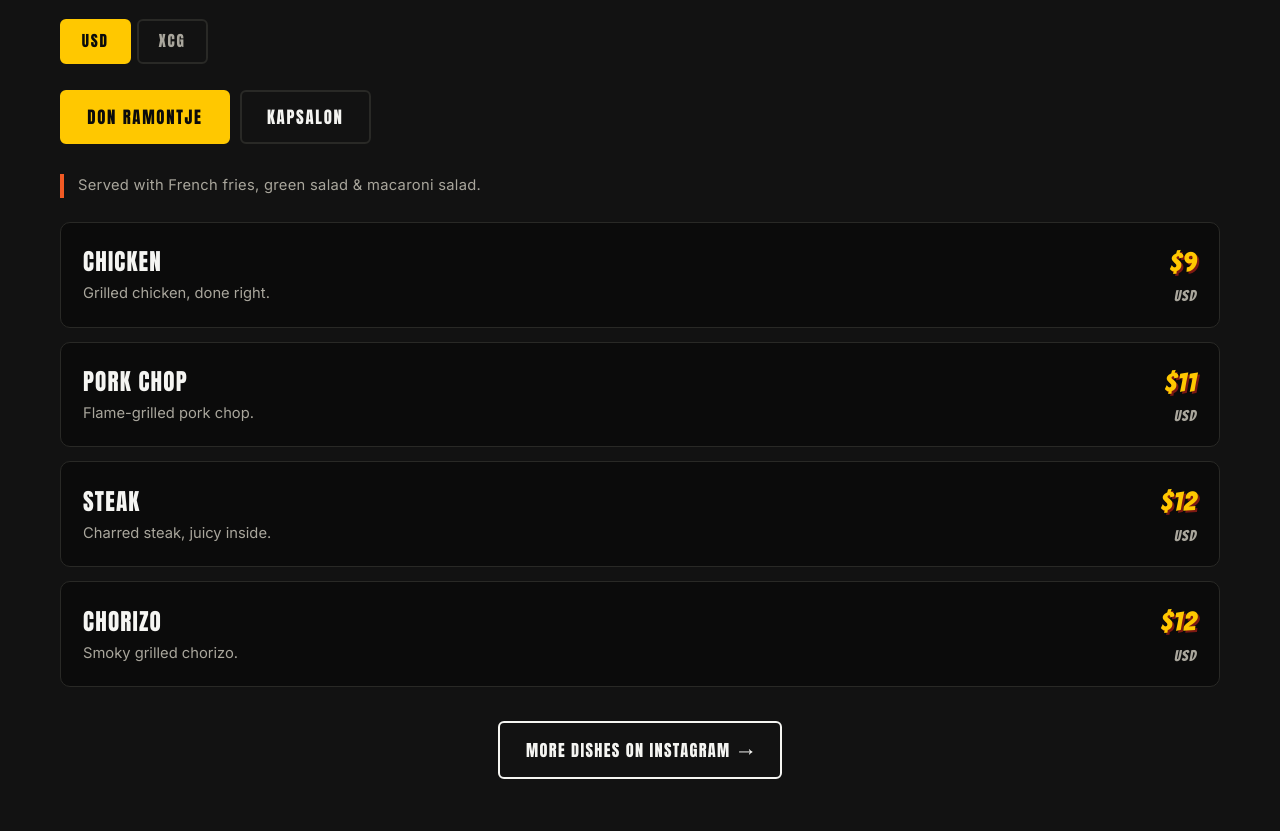
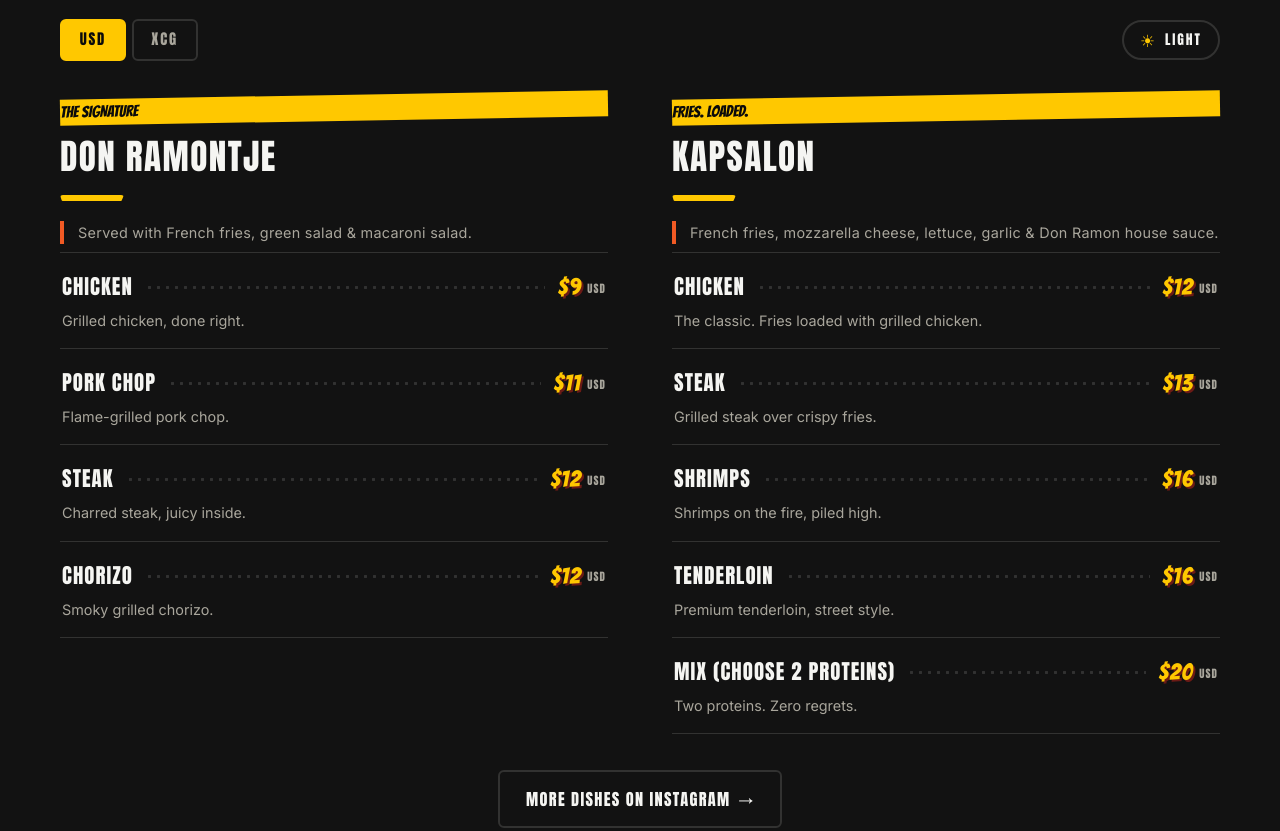
Before and after one commit to kraken545/donramontje, a plain HTML site: page site/index.html in a window 1280 px wide. Shown: the part 1220-2051 px from the top of the page. Drawn offline with Linux system fonts and the light colour scheme.

Commit message:
Menú rediseñado: paneles lado a lado estilo menu-board, toggle claro/oscuro solo sección menú, fix scroll-margin anclas QR

```diff
--- a/site/assets/css/style.css
+++ b/site/assets/css/style.css
@@ -287,6 +287,7 @@ button { font: inherit; color: inherit; background: none; border: 0; cursor: poi
 
 /* ---------- sections ---------- */
 .section { padding: clamp(64px, 10vh, 110px) 0; position: relative; }
+section[id] { scroll-margin-top: 76px; }
 
 .section-head { margin-bottom: 42px; }
 .section-kicker {
@@ -307,69 +308,139 @@ button { font: inherit; color: inherit; background: none; border: 0; cursor: poi
 .section-sub { color: var(--muted); max-width: 52ch; margin-top: 16px; font-size: 1.05rem; }
 .section-sub strong { color: var(--yellow); font-weight: 600; }
 
-/* ---------- menu ---------- */
-.menu-section { background: radial-gradient(700px 380px at 50% 0%, rgba(255,200,0,.06), transparent 70%), var(--ink); }
+/* ---------- menu (con tema propio claro/oscuro) ---------- */
+.menu-section {
+  --ms-bg: var(--ink);
+  --ms-text: var(--white);
+  --ms-muted: var(--muted);
+  --ms-line: rgba(245,245,242,.14);
+  --ms-price: var(--yellow);
+  --ms-glow: rgba(255,200,0,.06);
+  background:
+    radial-gradient(700px 380px at 50% 0%, var(--ms-glow), transparent 70%),
+    var(--ms-bg);
+  color: var(--ms-text);
+  transition: background .35s ease, color .35s ease;
+}
+.menu-section[data-theme="light"] {
+  --ms-bg: #F7F4EC;
+  --ms-text: #16150F;
+  --ms-muted: #5C594E;
+  --ms-line: rgba(22,21,15,.16);
+  --ms-price: #9A6B00;
+  --ms-glow: rgba(255,200,0,.18);
+}
+.menu-section .section-sub { color: var(--ms-muted); }
+.menu-section .section-sub strong { color: var(--ms-price); }
 
-.currency-toggle {
-  display: flex; gap: 6px; margin-bottom: 26px;
+.menu-toolbar {
+  display: flex; justify-content: space-between; align-items: center;
+  gap: 14px; flex-wrap: wrap; margin-bottom: 34px;
 }
+.currency-toggle { display: flex; gap: 6px; }
 .currency-btn {
-  font-family: var(--font-display); font-size: .95rem; letter-spacing: .12em;
-  padding: .55em 1.3em; border-radius: 6px;
-  border: 2px solid var(--line); color: var(--muted);
+  font-family: var(--font-display); font-size: .92rem; letter-spacing: .12em;
+  padding: .5em 1.2em; border-radius: 6px;
+  border: 2px solid var(--ms-line); color: var(--ms-muted);
+  background: transparent;
   transition: all .18s ease;
 }
+.currency-btn:hover { border-color: var(--ms-price); color: var(--ms-text); }
 .currency-btn.active { background: var(--yellow); color: var(--black); border-color: var(--yellow); }
 
-.menu-tabs { display: flex; gap: 10px; flex-wrap: wrap; margin-bottom: 30px; }
-.menu-tab {
-  font-family: var(--font-display); font-size: 1.05rem; letter-spacing: .1em; text-transform: uppercase;
-  color: var(--white); padding: .7em 1.5em;
-  border: 2px solid var(--line); border-radius: 6px;
+.menu-theme-toggle {
+  display: inline-flex; align-items: center; gap: 8px;
+  font-family: var(--font-display); font-size: .85rem; letter-spacing: .14em; text-transform: uppercase;
+  color: var(--ms-text);
+  border: 2px solid var(--ms-line); border-radius: 999px;
+  padding: .5em 1.2em;
   transition: all .18s ease;
 }
-.menu-tab:hover { border-color: var(--yellow); color: var(--yellow); }
-.menu-tab.active { background: var(--yellow); color: var(--black); border-color: var(--yellow); }
+.menu-theme-toggle:hover { border-color: var(--ms-price); }
+.menu-theme-toggle .theme-icon { font-size: 1.05rem; line-height: 1; }
+.menu-section[data-theme="dark"] .menu-theme-toggle .theme-icon { color: var(--yellow); }
 
-.menu-panel { display: none; }
-.menu-panel.active { display: block; animation: panel-in .3s ease; }
+.menu-panels {
+  display: grid; grid-template-columns: 1fr 1fr;
+  gap: clamp(28px, 5vw, 64px);
+  align-items: start;
+}
+.menu-panel { animation: panel-in .4s ease; }
 @keyframes panel-in { from { opacity: 0; transform: translateY(10px); } to { opacity: 1; transform: none; } }
 
+.menu-cat-head { margin-bottom: 20px; }
+.menu-cat-kicker { margin-bottom: 8px; transform: rotate(-1deg); }
+.menu-cat-title {
+  font-family: var(--font-display); font-weight: 400;
+  font-size: clamp(1.7rem, 4vw, 2.2rem);
+  text-transform: uppercase; letter-spacing: .04em;
+  color: var(--ms-text);
+}
+.menu-cat-title::after {
+  content: ''; display: block; width: 64px; height: 6px; margin-top: 10px;
+  background: var(--yellow); border-radius: 3px;
+  clip-path: polygon(0 0, 100% 0, 96% 100%, 3% 100%);
+}
+
 .menu-note {
-  font-size: .92rem; color: var(--muted); letter-spacing: .02em;
-  margin-bottom: 24px; padding-left: 14px;
+  font-size: .9rem; color: var(--ms-muted); letter-spacing: .02em;
+  margin-bottom: 8px; padding-left: 14px;
   border-left: 4px solid var(--orange);
 }
-.menu-list { display: grid; gap: 14px; }
 
-.menu-item {
-  display: flex; justify-content: space-between; align-items: center; gap: 16px;
-  background: var(--black);
-  border: 1px solid var(--line);
-  border-radius: var(--radius);
-  padding: 18px 22px;
-  transition: border-color .18s ease, transform .18s ease, box-shadow .18s ease;
+.menu-list { display: grid; }
+.menu-row {
+  padding: 16px 2px;
+  border-bottom: 1px solid var(--ms-line);
+  transition: background .18s ease, padding-left .18s ease;
 }
-.menu-item:hover {
-  border-color: var(--yellow);
-  transform: translateX(6px);
-  box-shadow: 6px 0 0 rgba(255,200,0,.25);
+.menu-row:first-of-type { border-top: 1px solid var(--ms-line); }
+.menu-row:hover { background: var(--ms-glow); padding-left: 10px; }
+.menu-row-top {
+  display: flex; align-items: baseline; gap: 12px;
+  width: 100%;
 }
-.menu-item-name {
-  font-family: var(--font-display); font-size: 1.45rem;
+.menu-row-name {
+  font-family: var(--font-display); font-size: 1.3rem;
   text-transform: uppercase; letter-spacing: .05em;
-  color: var(--white);
+  color: var(--ms-text);
+  flex: 0 0 auto;
 }
-.menu-item-desc { color: var(--muted); font-size: .92rem; max-width: 52ch; margin-top: 2px; }
-.menu-item-price {
+.menu-row-dots {
+  flex: 1 1 auto; min-width: 14px;
+  height: 3px; align-self: center;
+  background-image: radial-gradient(circle, var(--ms-line) 1.4px, transparent 1.5px);
+  background-size: 9px 3px;
+  background-repeat: repeat-x;
+}
+.menu-row-price {
   font-family: var(--font-promo);
-  font-size: 1.7rem; color: var(--yellow);
-  white-space: nowrap; letter-spacing: .04em;
-  text-shadow: 2px 2px 0 rgba(217,37,27,.55);
+  font-size: 1.45rem; letter-spacing: .04em;
+  color: var(--ms-price);
+  white-space: nowrap;
+  flex: 0 0 auto;
 }
-.menu-item-price .cur { font-size: .95rem; color: var(--muted); display: block; text-align: right; text-shadow: none; }
+.menu-section[data-theme="dark"] .menu-row-price { text-shadow: 2px 2px 0 rgba(217,37,27,.45); }
+.menu-row-price .cur {
+  font-family: var(--font-display);
+  font-size: .68rem; letter-spacing: .1em;
+  color: var(--ms-muted);
+  margin-left: 6px; vertical-align: .2em;
+  text-shadow: none;
+}
+.menu-row-desc {
+  color: var(--ms-muted); font-size: .9rem;
+  margin-top: 3px; max-width: 44ch;
+}
 
-.menu-more { margin-top: 34px; text-align: center; }
+.menu-more { margin-top: 36px; text-align: center; }
+.menu-section .btn-ghost { border-color: var(--ms-line); color: var(--ms-text); }
+.menu-section .btn-ghost:hover { background: var(--ms-text); color: var(--ms-bg); border-color: var(--ms-text); }
+
+@media (max-width: 900px) {
+  .menu-panels { grid-template-columns: 1fr; gap: 40px; }
+  .menu-panel + .menu-panel { border-top: 2px solid var(--ms-line); padding-top: 36px; }
+}
 
 /* ---------- about ---------- */
 .about-section { background: var(--black); }
@@ -565,8 +636,6 @@ button { font: inherit; color: inherit; background: none; border: 0; cursor: poi
   .header-actions .btn-sm { display: none; }
   .hero-frame { box-shadow: var(--shadow-card), 6px 8px 0 rgba(255,200,0,.9); }
   .sticker-top { width: 84px; height: 84px; font-size: 1rem; }
-  .menu-item { flex-direction: column; align-items: flex-start; gap: 8px; }
-  .menu-item-price .cur { display: inline; text-align: left; margin-left: 6px; }
   .hero-ctas .btn { width: 100%; }
 }
 
@@ -582,10 +651,8 @@ button { font: inherit; color: inherit; background: none; border: 0; cursor: poi
   .hero-sub { font-size: .98rem; }
   .badge { font-size: .82rem; }
   .sticker-top { width: 68px; height: 68px; font-size: .85rem; top: -12px; right: -10px; }
-  .menu-item { padding: 14px 16px; }
-  .menu-item-name { font-size: 1.25rem; }
-  .menu-item-price { font-size: 1.45rem; }
-  .menu-tab { font-size: .92rem; padding: .6em 1.1em; }
+  .menu-row-name { font-size: 1.15rem; }
+  .menu-row-price { font-size: 1.3rem; }
   .about-photo-a { width: 85%; }
   .hours-list li { flex-direction: column; gap: 2px; }
   .hero-frame img { aspect-ratio: auto; }
--- a/site/assets/js/data.js
+++ b/site/assets/js/data.js
@@ -47,16 +47,10 @@ window.DR_DATA = {
 
   gallery: [
     { src: "assets/img/food/food-01-grid.webp", alt: "Don Ramon Jetfuel dish" },
-    { src: "assets/img/food/food-02-grid.webp", alt: "Don Ramon Jetfuel dish" },
     { src: "assets/img/food/food-03-grid.webp", alt: "Don Ramon Jetfuel dish" },
     { src: "assets/img/food/food-04-grid.webp", alt: "Don Ramon Jetfuel dish" },
-    { src: "assets/img/food/food-05-grid.webp", alt: "Don Ramon Jetfuel dish" },
-    { src: "assets/img/food/food-06-grid.webp", alt: "Grilled food with fries" },
-    { src: "assets/img/food/food-07-grid.webp", alt: "Don Ramon Jetfuel dish" },
     { src: "assets/img/food/food-08-grid.webp", alt: "Don Ramon Jetfuel dish" },
     { src: "assets/img/food/food-09-grid.webp", alt: "Don Ramon Jetfuel dish" },
-    { src: "assets/img/food/food-10-grid.webp", alt: "Don Ramon Jetfuel dish" },
-    { src: "assets/img/food/food-11-grid.webp", alt: "Grill and preparation" },
     { src: "assets/img/food/food-12-grid.webp", alt: "Don Ramon Jetfuel dish" }
   ],
 
@@ -64,6 +58,7 @@ window.DR_DATA = {
     {
       id: "donramontje",
       label: { en: "DON RAMONTJE", es: "DON RAMONTJE" },
+      kicker: { en: "THE SIGNATURE", es: "EL ESTRELLA" },
       note: {
         en: "Served with French fries, green salad & macaroni salad.",
         es: "Servido con papas fritas, ensalada verde y ensalada de macarrones."
@@ -78,6 +73,7 @@ window.DR_DATA = {
     {
       id: "kapsalon",
       label: { en: "KAPSALON", es: "KAPSALON" },
+      kicker: { en: "FRIES. LOADED.", es: "PAPAS. CARGADAS." },
       note: {
         en: "French fries, mozzarella cheese, lettuce, garlic & Don Ramon house sauce.",
         es: "Papas fritas, queso mozzarella, lechuga, ajo y salsa de la casa Don Ramon."
@@ -104,6 +100,7 @@ window.DR_DATA = {
       "menu.kicker": "WHAT WE GRILL", "menu.title": "THE MENU",
       "menu.sub": "Two signature ways to get fed. Same rule for everything: no small portions.",
       "menu.more": "MORE DISHES ON INSTAGRAM",
+      "menu.themeLight": "LIGHT", "menu.themeDark": "DARK",
       "about.kicker": "FIRE & FLAVOR", "about.title": "ABOUT THE GRILL",
       "about.p1": "Don Ramon Jetfuel is a Curaçao street-food truck built on one idea: food should hit like jet fuel — hot, bold and generous. Everything is grilled to order over open fire and served the street way: fast, fresh and messy in the best way.",
       "about.p2": "No frozen corners, no sad portions. Just meat, fire, fries and sauce, made by people who love the grill as much as you'll love the food.",
@@ -134,6 +131,7 @@ window.DR_DATA = {
       "menu.kicker": "LO QUE ASAMOS", "menu.title": "EL MENÚ",
       "menu.sub": "Dos formas estrella de llenarte. Misma regla en todo: sin porciones pequeñas.",
       "menu.more": "MÁS PLATOS EN INSTAGRAM",
+      "menu.themeLight": "CLARO", "menu.themeDark": "OSCURO",
       "about.kicker": "FUEGO Y SABOR", "about.title": "SOBRE EL GRILL",
       "about.p1": "Don Ramon Jetfuel es un food truck de Curaçao construido sobre una idea: la comida debe pegar como combustible de avión — caliente, con carácter y generosa. Todo se asa al momento sobre fuego vivo y se sirve a la calle: rápido, fresco y deliciosamente cargado.",
       "about.p2": "Sin atajos congelados ni porciones tristes. Solo carne, fuego, papas y salsa, hechos por gente que ama el grill tanto como tú amarás la comida.",
--- a/site/assets/js/main.js
+++ b/site/assets/js/main.js
@@ -28,6 +28,7 @@
     renderMenu();
     renderLocation();
     renderFooter();
+    applyMenuTheme(menuTheme);
     document.getElementById('menuIgLink').textContent = dict['menu.more'];
     document.getElementById('menuIgLink').innerHTML = dict['menu.more'] + ' <span aria-hidden="true">&rarr;</span>';
   }
@@ -47,15 +48,22 @@
   function renderMenu() {
     var dict = D.i18n[body.dataset.lang] || D.i18n.en;
     var panels = document.getElementById('menuPanels');
-    var activeCat = 0;
-    var activeTab = panels.querySelector('.menu-tab.active');
-    if (activeTab) activeCat = parseInt(activeTab.getAttribute('data-cat'), 10);
+    panels.innerHTML = '';
+    D.menu.forEach(function (cat) {
+      var panel = document.createElement('div');
+      panel.className = 'menu-panel';
 
-    panels.innerHTML = '';
-    D.menu.forEach(function (cat, i) {
-      var panel = document.createElement('div');
-      panel.className = 'menu-panel' + (i === activeCat ? ' active' : '');
-      panel.setAttribute('role', 'tabpanel');
+      var head = document.createElement('div');
+      head.className = 'menu-cat-head';
+      var kicker = document.createElement('p');
+      kicker.className = 'menu-cat-kicker badge-bangers';
+      kicker.textContent = (cat.kicker && (cat.kicker[body.dataset.lang] || cat.kicker.en)) || cat.label.en;
+      var title = document.createElement('h3');
+      title.className = 'menu-cat-title';
+      title.textContent = cat.label[body.dataset.lang] || cat.label.en;
+      head.appendChild(kicker);
+      head.appendChild(title);
+      panel.appendChild(head);
 
       var note = document.createElement('p');
       note.className = 'menu-note';
@@ -66,20 +74,21 @@
       list.className = 'menu-list';
       cat.items.forEach(function (item) {
         var row = document.createElement('div');
-        row.className = 'menu-item';
+        row.className = 'menu-row';
 
-        var left = document.createElement('div');
-        var name = document.createElement('div');
-        name.className = 'menu-item-name';
+        var top = document.createElement('div');
+        top.className = 'menu-row-top';
+
+        var name = document.createElement('span');
+        name.className = 'menu-row-name';
         name.textContent = item.name[body.dataset.lang] || item.name.en;
-        var desc = document.createElement('div');
-        desc.className = 'menu-item-desc';
-        desc.textContent = (item.desc && (item.desc[body.dataset.lang] || item.desc.en)) || '';
-        left.appendChild(name);
-        left.appendChild(desc);
 
-        var price = document.createElement('div');
-        price.className = 'menu-item-price';
+        var dots = document.createElement('span');
+        dots.className = 'menu-row-dots';
+        dots.setAttribute('aria-hidden', 'true');
+
+        var price = document.createElement('span');
+        price.className = 'menu-row-price';
         var val = item.price[currency];
         price.textContent = currency === 'usd' ? ('$' + val) : String(val);
         var curLabel = document.createElement('span');
@@ -87,29 +96,23 @@
         curLabel.textContent = currency.toUpperCase();
         price.appendChild(curLabel);
 
-        row.appendChild(left);
-        row.appendChild(price);
+        top.appendChild(name);
+        top.appendChild(dots);
+        top.appendChild(price);
+        row.appendChild(top);
+
+        if (item.desc) {
+          var desc = document.createElement('p');
+          desc.className = 'menu-row-desc';
+          desc.textContent = item.desc[body.dataset.lang] || item.desc.en;
+          row.appendChild(desc);
+        }
         list.appendChild(row);
       });
       panel.appendChild(list);
       panels.appendChild(panel);
     });
   }
-
-  document.querySelectorAll('.menu-tab').forEach(function (tab) {
-    tab.addEventListener('click', function () {
-      document.querySelectorAll('.menu-tab').forEach(function (t) {
-        t.classList.remove('active');
-        t.setAttribute('aria-selected', 'false');
-      });
-      tab.classList.add('active');
-      tab.setAttribute('aria-selected', 'true');
-      var idx = tab.getAttribute('data-cat');
-      document.querySelectorAll('.menu-panel').forEach(function (p, i) {
-        p.classList.toggle('active', String(i) === idx);
-      });
-    });
-  });
 
   document.querySelectorAll('.currency-btn').forEach(function (btn) {
     btn.addEventListener('click', function () {
@@ -120,10 +123,37 @@
       renderMenu();
     });
   });
-  document.querySelector('.currency-btn[data-cur="' + currency + '"]').classList.add('active');
-  document.querySelectorAll('.currency-btn').forEach(function (b) { b.classList.remove('active'); });
   var savedCur = document.querySelector('.currency-btn[data-cur="' + currency + '"]');
   if (savedCur) savedCur.classList.add('active');
+
+  /* ---------- tema claro/oscuro (solo sección menú) ---------- */
+  var MENU_THEME_KEY = 'dr-menu-theme';
+  var menuSection = document.getElementById('menu');
+  var menuTheme = 'dark';
+  try { menuTheme = localStorage.getItem(MENU_THEME_KEY) || 'dark'; } catch (e) {}
+
+  function applyMenuTheme(t) {
+    menuTheme = t;
+    menuSection.setAttribute('data-theme', t);
+    var dict = D.i18n[body.dataset.lang] || D.i18n.en;
+    var btn = document.getElementById('menuThemeToggle');
+    var icon = btn.querySelector('.theme-icon');
+    var label = btn.querySelector('.theme-label');
+    if (t === 'light') {
+      icon.textContent = '\u263E';
+      label.textContent = dict['menu.themeDark'];
+      btn.setAttribute('aria-pressed', 'true');
+    } else {
+      icon.textContent = '\u2600';
+      label.textContent = dict['menu.themeLight'];
+      btn.setAttribute('aria-pressed', 'false');
+    }
+    try { localStorage.setItem(MENU_THEME_KEY, t); } catch (e) {}
+  }
+
+  document.getElementById('menuThemeToggle').addEventListener('click', function () {
+    applyMenuTheme(menuTheme === 'light' ? 'dark' : 'light');
+  });
 
   /* ---------- ubicación / horarios ---------- */
   function renderLocation() {
--- a/site/index.html
+++ b/site/index.html
@@ -93,7 +93,7 @@
     </div>
   </div>
 
-  <section class="section menu-section" id="menu">
+  <section class="section menu-section" id="menu" data-theme="dark">
     <div class="container">
       <header class="section-head">
         <p class="section-kicker badge-bangers" data-i18n="menu.kicker">WHAT WE GRILL</p>
@@ -101,14 +101,15 @@
         <p class="section-sub" data-i18n="menu.sub">Two signature ways to get fed. Same rule for everything: <strong>no small portions.</strong></p>
       </header>
 
-      <div class="currency-toggle" role="group" aria-label="Currency">
-        <button type="button" class="currency-btn active" data-cur="usd">USD</button>
-        <button type="button" class="currency-btn" data-cur="xcg">XCG</button>
-      </div>
-
-      <div class="menu-tabs" role="tablist" aria-label="Menu categories">
-        <button class="menu-tab active" type="button" role="tab" aria-selected="true" data-cat="0">DON RAMONTJE</button>
-        <button class="menu-tab" type="button" role="tab" aria-selected="false" data-cat="1">KAPSALON</button>
+      <div class="menu-toolbar">
+        <div class="currency-toggle" role="group" aria-label="Currency">
+          <button type="button" class="currency-btn" data-cur="usd">USD</button>
+          <button type="button" class="currency-btn" data-cur="xcg">XCG</button>
+        </div>
+        <button class="menu-theme-toggle" id="menuThemeToggle" type="button" aria-pressed="false">
+          <span class="theme-icon" aria-hidden="true">&#9728;</span>
+          <span class="theme-label" data-i18n="menu.themeLight">LIGHT</span>
+        </button>
       </div>
 
       <div id="menuPanels" class="menu-panels"></div>
```
Also changed, not shown: preview/scripts/check-interactions.js (+20 -10 lines).
